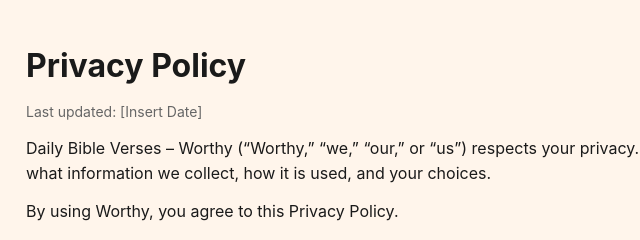
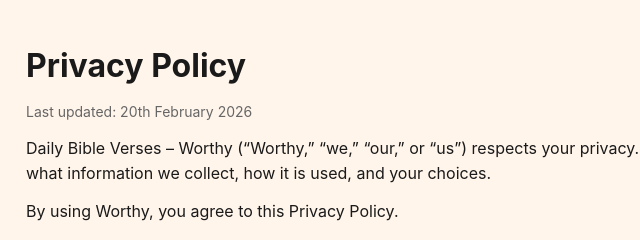
Before and after one commit to mconradm/worthyprivacypolicy, a plain HTML site: page index.html in a window 1280 px wide. Shown: the top 240 px of the page, 184-824 px from the left. Drawn offline with Linux system fonts and the light colour scheme.

Commit message:
Update last updated date in privacy policy

```diff
--- a/index.html
+++ b/index.html
@@ -56,7 +56,7 @@
 <body>
   <div class="container">
     <h1>Privacy Policy</h1>
-    <p class="updated">Last updated: [Insert Date]</p>
+    <p class="updated">Last updated: 20th February 2026</p>
 
     <p>
       Daily Bible Verses – Worthy (“Worthy,” “we,” “our,” or “us”) respects your privacy.
```
